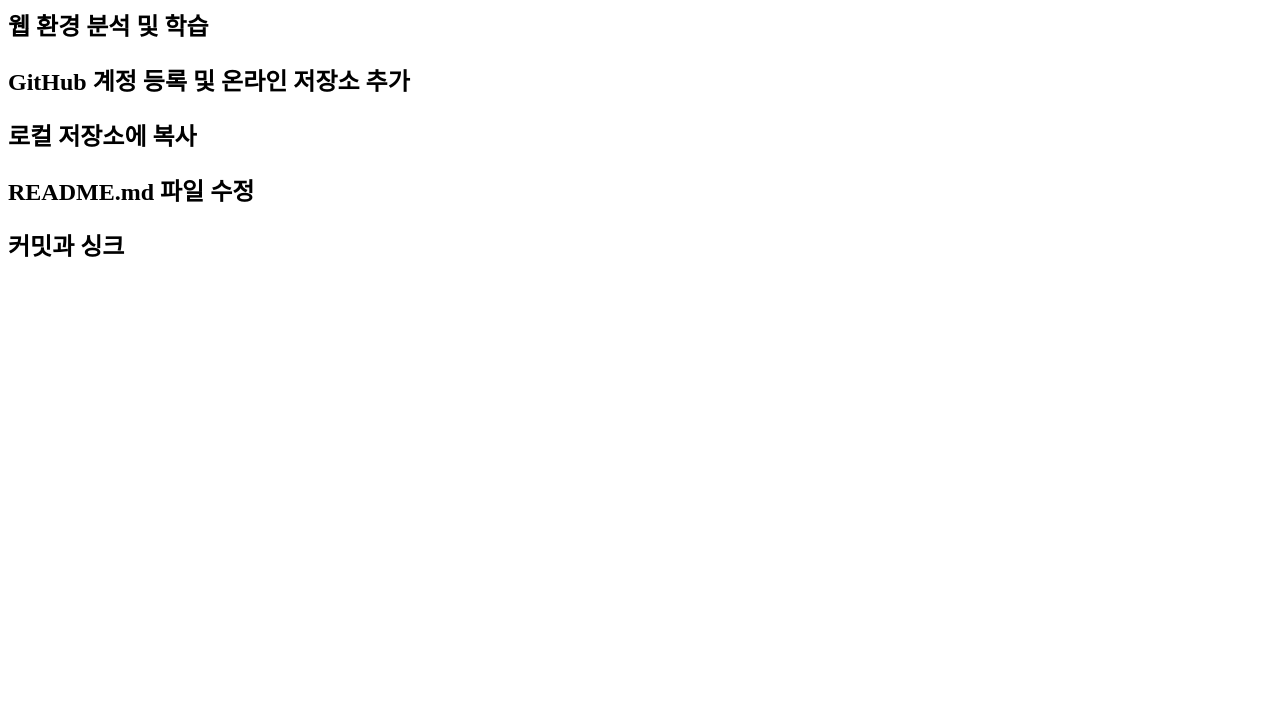
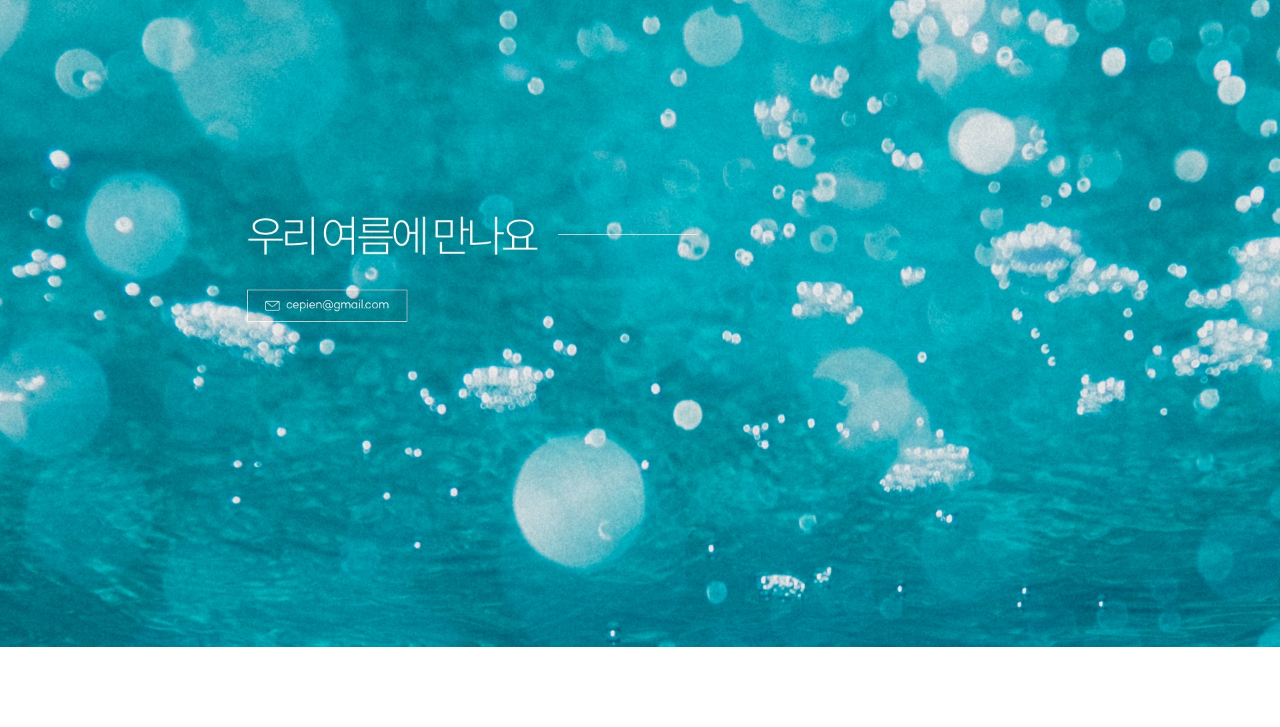
Before and after one commit to cepien/FDC_5th, a plain HTML site: page index.html in a window 1280 px wide. Shown: the part 73-800 px from the top of the page. Drawn offline with Linux system fonts and the light colour scheme.

Commit message:
인덱스 파일 -> 커밍순, css 추

```diff
--- /dev/null
+++ b/homework/01_comingsoon_website/css/page.css
@@ -0,0 +1,7 @@
+body {
+    margin: 0;
+}
+
+img {
+    width: 100%;
+}
--- a/index.html
+++ b/index.html
@@ -4,19 +4,13 @@
         <meta charset="UTF-8">
         <meta name="viewport" content="width=device-width, initial-scale=1.0">
         <meta http-equiv="X-UA-Compatible" content="ie=edge">
-    <title>cepien.github.io</title>
-</head>
+        <title>Hi - cepien.github.io</title>
+        <!--외부에 존재하는 css파일 링크-->
+        <link rel="stylesheet" href="./homework/01_comingsoon_website/css/page.css">
     <body>
-    <h1>Github Page Design DEMO</h1>
-    <h2>웹 환경 분석 및 학습
-</h2>
-    <h2>GitHub 계정 등록 및 온라인 저장소 추가
-</h2>
-    <h2>로컬 저장소에 복사
-</h2>
-    <h2>README.md 파일 수정
-</h2>
-    <h2>커밋과 싱크
-</h2>
+        <img
+        src="./homework/01_comingsoon_website/assets/coming_soon_1920.jpg"
+        alt="우리 여름에 만나요">
     </body>
+
 </html>
```
Lines whose indentation alone changed are shown as unchanged.
